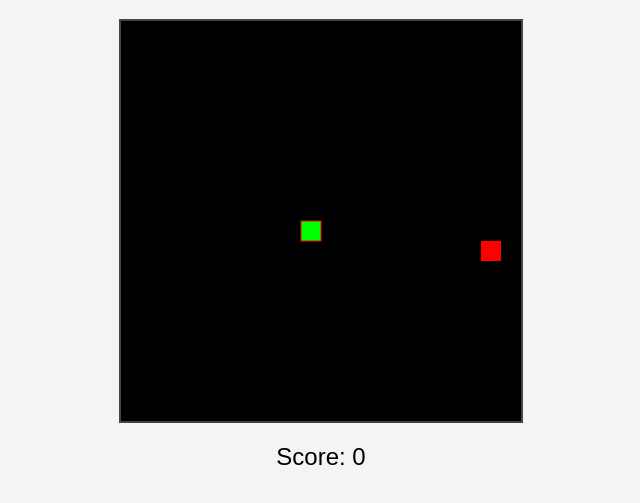
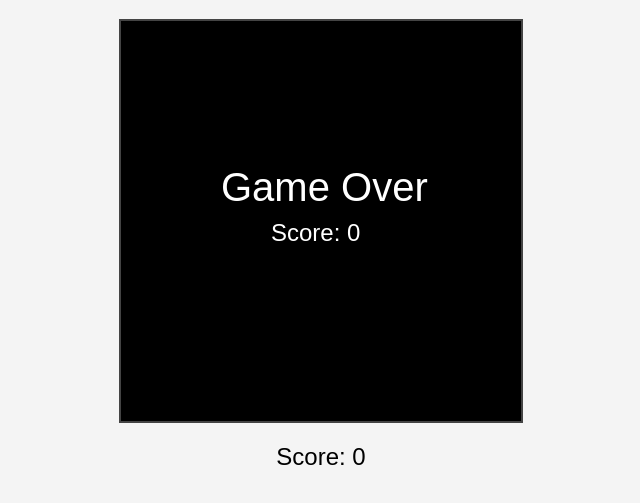
Before and after one commit to ShadowSeeker21/WikidotGames, a plain HTML site: page Games/Snake/index.html in a window 1280 px wide. Shown: the part 61-564 px from the top of the page, without its empty margins (319-959 px from the left). Drawn offline with Linux system fonts and the light colour scheme.

Commit message:
Update index.html

```diff
--- a/Games/Snake/index.html
+++ b/Games/Snake/index.html
@@ -35,6 +35,7 @@
 
         const box = 20;
         let score = 0;
+        let gameOver = false; // Track if the game is over
 
         let snake = [];
         snake[0] = { x: 9 * box, y: 10 * box };
@@ -75,28 +76,15 @@
         }
 
         function drawGame() {
-            // Update the snake's position BEFORE drawing it
-            let snakeX = snake[0].x;
-            let snakeY = snake[0].y;
-
-            if (direction === "LEFT") snakeX -= box;
-            if (direction === "UP") snakeY -= box;
-            if (direction === "RIGHT") snakeX += box;
-            if (direction === "DOWN") snakeY += box;
-
-            let newHead = { x: snakeX, y: snakeY };
-
-            // Check for collision BEFORE drawing the snake
-            if (
-                snakeX < 0 ||
-                snakeX >= canvas.width ||
-                snakeY < 0 ||
-                snakeY >= canvas.height ||
-                collision(newHead, snake)
-            ) {
-                clearInterval(game);
-                alert("Game Over! Your score is: " + score);
-                location.reload();
+            if (gameOver) {
+                // Show game over screen
+                ctx.clearRect(0, 0, canvas.width, canvas.height);
+                ctx.fillStyle = "white";
+                ctx.font = "40px Arial";
+                ctx.fillText("Game Over", canvas.width / 2 - 100, canvas.height / 2 - 20);
+                ctx.font = "24px Arial";
+                ctx.fillText("Score: " + score, canvas.width / 2 - 50, canvas.height / 2 + 20);
+                return; // Stop further updates
             }
 
             // Clear the canvas for a new frame
@@ -114,6 +102,28 @@
             // Draw the food
             ctx.fillStyle = "red";
             ctx.fillRect(food.x, food.y, box, box);
+
+            let snakeX = snake[0].x;
+            let snakeY = snake[0].y;
+
+            // Update the snake's position
+            if (direction === "LEFT") snakeX -= box;
+            if (direction === "UP") snakeY -= box;
+            if (direction === "RIGHT") snakeX += box;
+            if (direction === "DOWN") snakeY += box;
+
+            let newHead = { x: snakeX, y: snakeY };
+
+            // Check if the snake hits the wall or itself
+            if (
+                snakeX < 0 ||
+                snakeX >= canvas.width ||
+                snakeY < 0 ||
+                snakeY >= canvas.height ||
+                collision(newHead, snake)
+            ) {
+                gameOver = true; // Stop the game
+            }
 
             // Check if snake ate the food
             if (snakeX === food.x && snakeY === food.y) {
```
